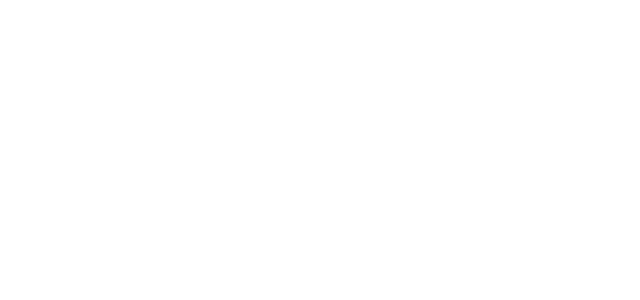
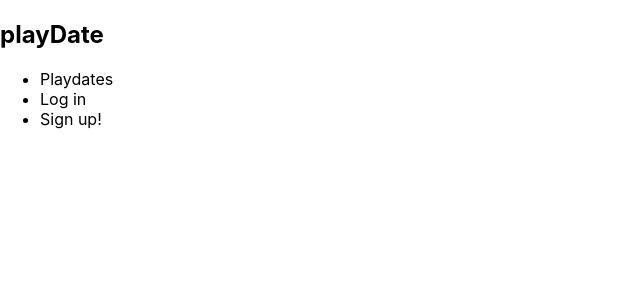
Before and after one commit to luxvalerian/playDate, a React (Create React App) app in the folder playdate/: page / in a window 1280 px wide. Shown: the top 300 px of the page, without its empty margins (0-640 px from the left). Built offline with nearby package versions, Linux system fonts and the light colour scheme.

Commit message:
add changes to layout

```diff
--- a/playdate/src/App.css
+++ b/playdate/src/App.css
@@ -1,38 +1,10 @@
-.App {
-  text-align: center;
+.App-outer-container {
+  display: flex;
+  flex-direction: column;
+  min-height: 100vh;
 }
 
-.App-logo {
-  height: 40vmin;
-  pointer-events: none;
+.App-inner-container {
+  flex-grow: 1;
+
 }
-
-@media (prefers-reduced-motion: no-preference) {
-  .App-logo {
-    animation: App-logo-spin infinite 20s linear;
-  }
-}
-
-.App-header {
-  background-color: #282c34;
-  min-height: 100vh;
-  display: flex;
-  flex-direction: column;
-  align-items: center;
-  justify-content: center;
-  font-size: calc(10px + 2vmin);
-  color: white;
-}
-
-.App-link {
-  color: #61dafb;
-}
-
-@keyframes App-logo-spin {
-  from {
-    transform: rotate(0deg);
-  }
-  to {
-    transform: rotate(360deg);
-  }
-}
--- a/playdate/src/App.js
+++ b/playdate/src/App.js
@@ -1,10 +1,14 @@
 import React from 'react';
+import Navbar from './components/Navbar/Navbar';
 import './App.css';
 
 function App() {
   return (
-    <div className="App">
+    <div className="App-outer-container">
+      <Navbar />
+      <div className="App-inner-container">
 
+      </div>
     </div>
   );
 }
```
